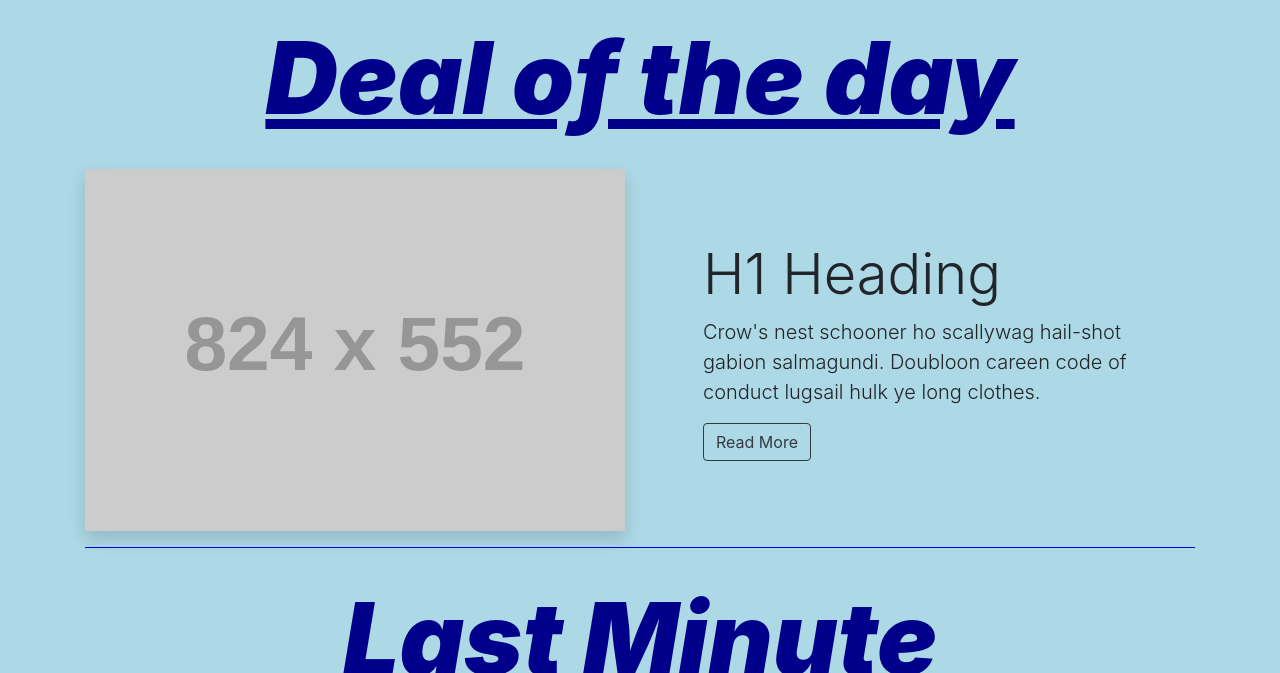
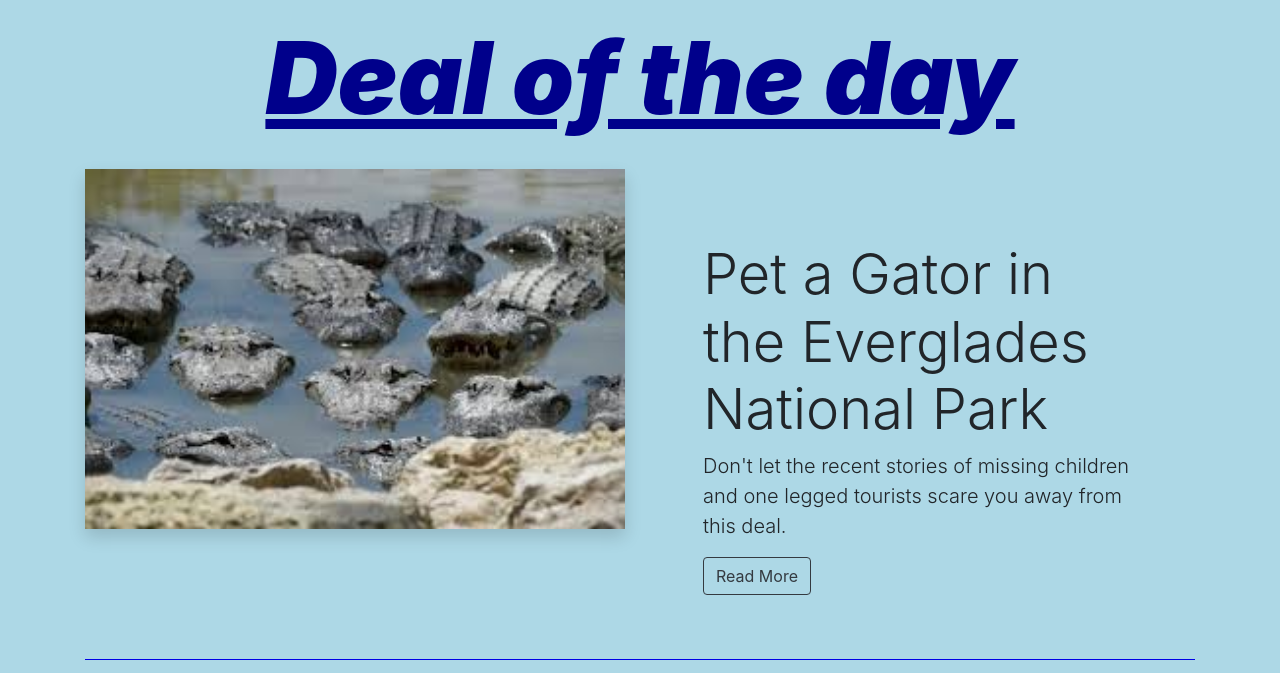
Before and after one commit to Rudiethenomad/Epicode-M3D4-Exercise, a plain HTML site: page index.html in a window 1280 px wide. Shown: the part 1279-1952 px from the top of the page. Drawn offline with nearby package versions, Linux system fonts and the light colour scheme; placeholder pictures from the web are drawn by us.

Commit message:
pic and link for Deal of the Day

```diff
--- a/index.html
+++ b/index.html
@@ -182,13 +182,13 @@
         <div class="container dod">
             <div class="row">
               <div class="col-lg-6">
-                <img class="w-100 shadow" src="https://via.placeholder.com/824x552" />
+                <img class="w-100 shadow" src="gators.jpeg" />
               </div>
               <div class="col-lg-6">
                 <div class="p-5 mt-4">
-                    <h1 class="display-4">H1 Heading</h1>
-                    <p class="lead">Crow's nest schooner ho scallywag hail-shot gabion salmagundi. Doubloon careen code of conduct lugsail hulk ye long clothes. </p>
-                    <a href="#" class="btn btn-outline-dark">Read More</a>
+                    <h1 class="display-4">Pet a Gator in the Everglades National Park</h1>
+                    <p class="lead">Don't let the recent stories of missing children and one legged tourists scare you away from this deal. </p>
+                    <a href="https://www.nps.gov/ever/index.htm" class="btn btn-outline-dark">Read More</a>
                   </div>
               </div>
           </div>
```
Also changed, not shown: gators.jpeg (added), 1 other file.
